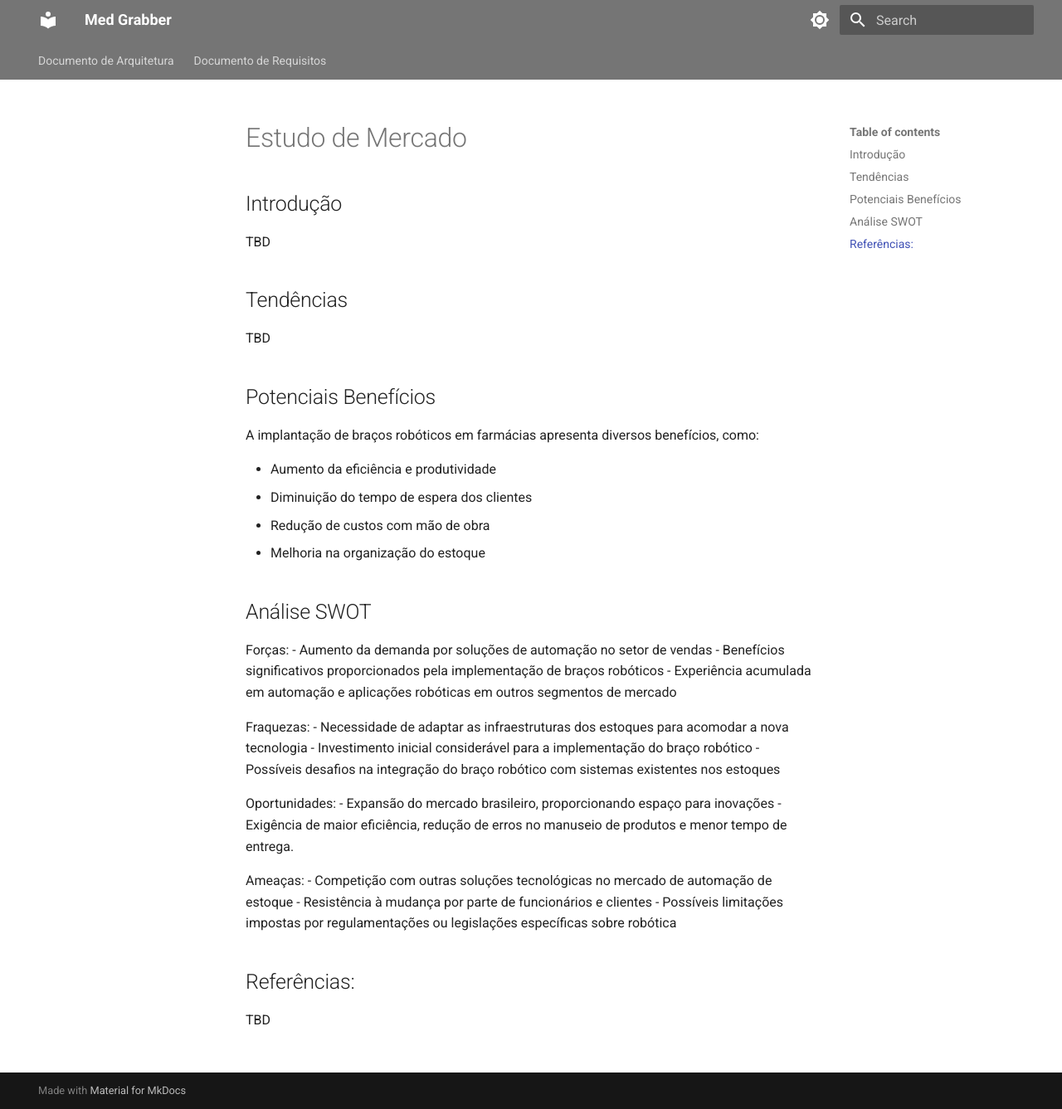
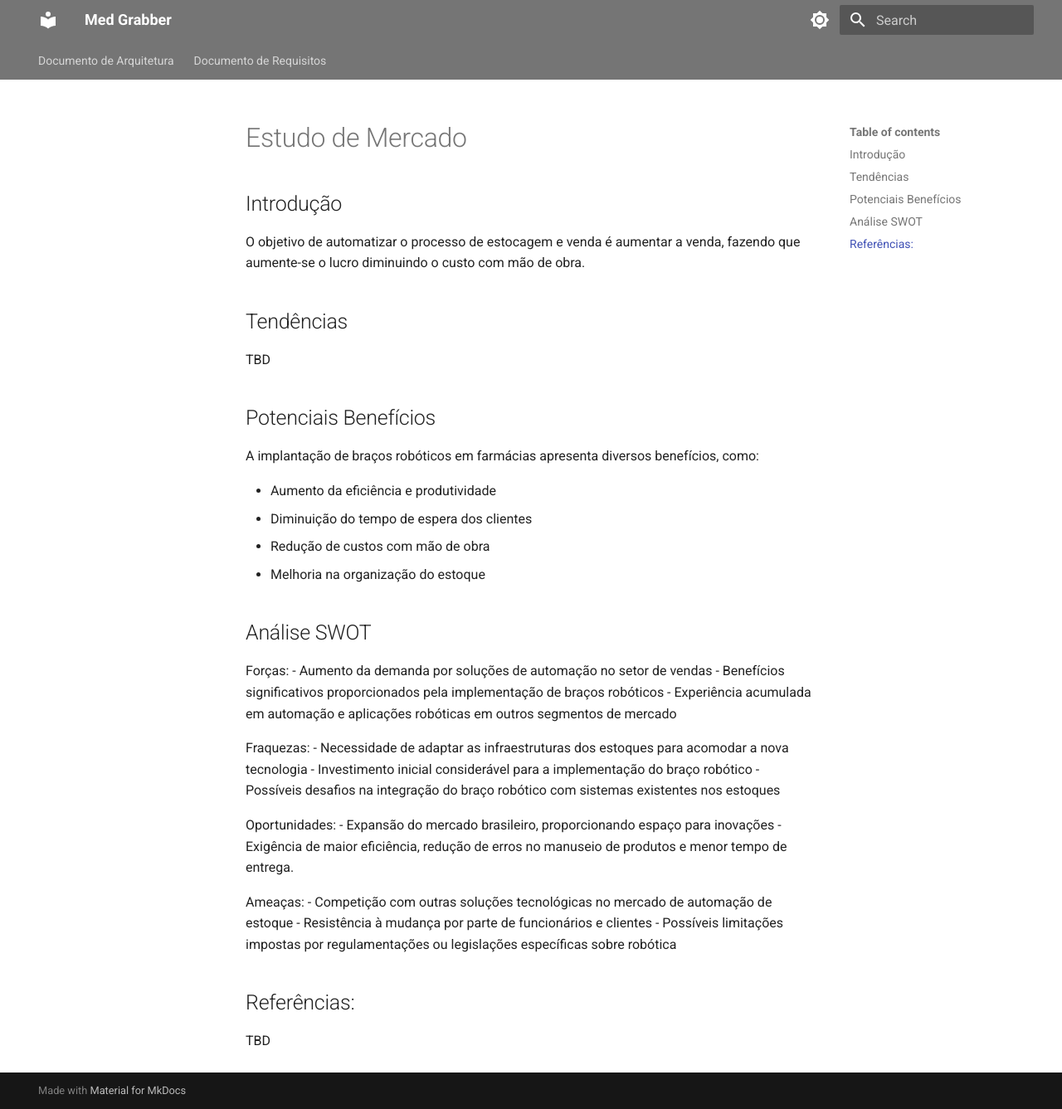
Before and after one commit to UNB-PI2-Grupo3-BracoRobotico/Documentation, an MkDocs documentation site: the page built from docs/documento_estudo_de_mercado.md, in a window 1280 px wide and 1337 px high. Shown: the whole window at 83% size. Built offline with MkDocs 1.6.1 and Material for MkDocs 9.7.7, drawn with Linux system fonts in a browser that asks for light colours.

Commit message:
docs: update introduction

```diff
--- a/docs/documento_estudo_de_mercado.md
+++ b/docs/documento_estudo_de_mercado.md
@@ -2,7 +2,7 @@
 
 ## Introdução
 
-TBD
+O objetivo de automatizar o processo de estocagem e venda é aumentar a venda, fazendo que aumente-se o lucro diminuindo o custo com mão de obra.
 
 ## Tendências
 
```
